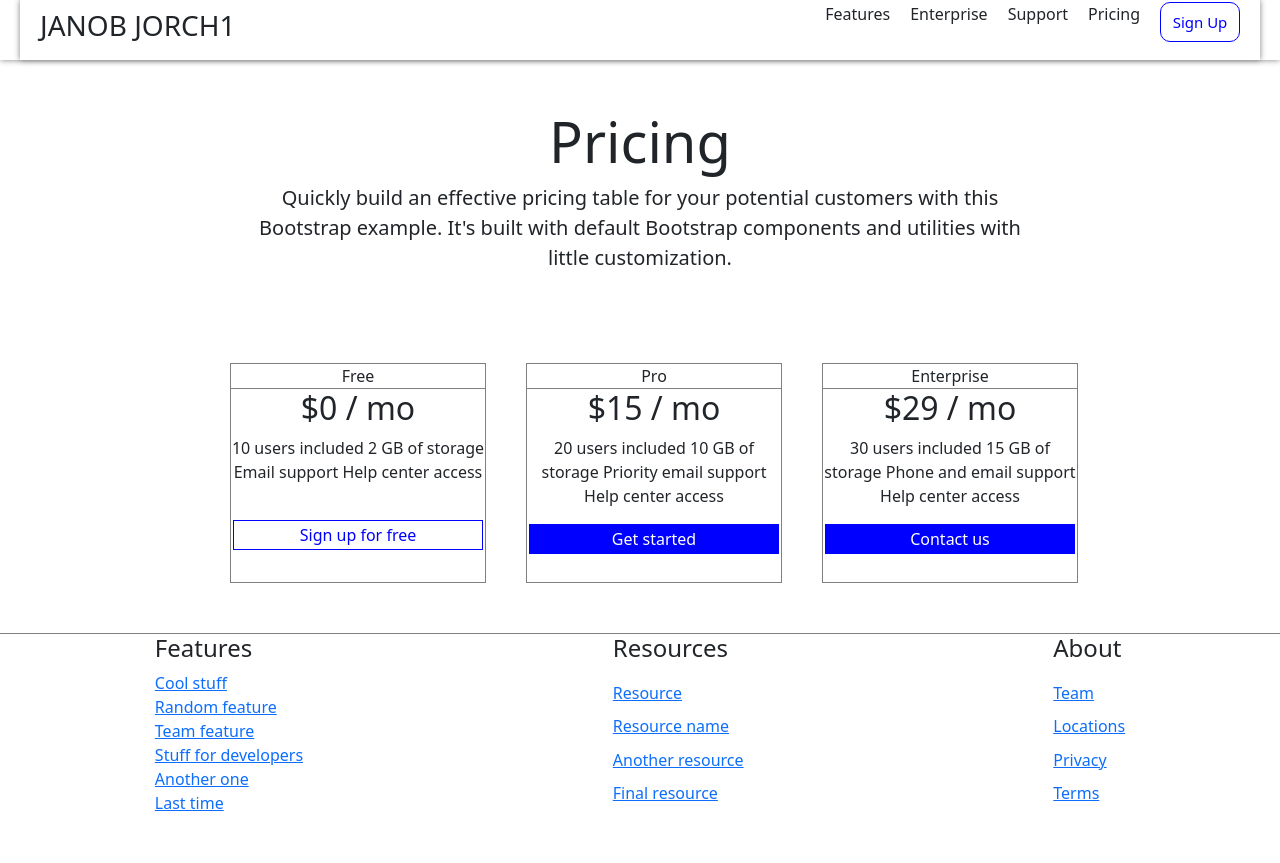
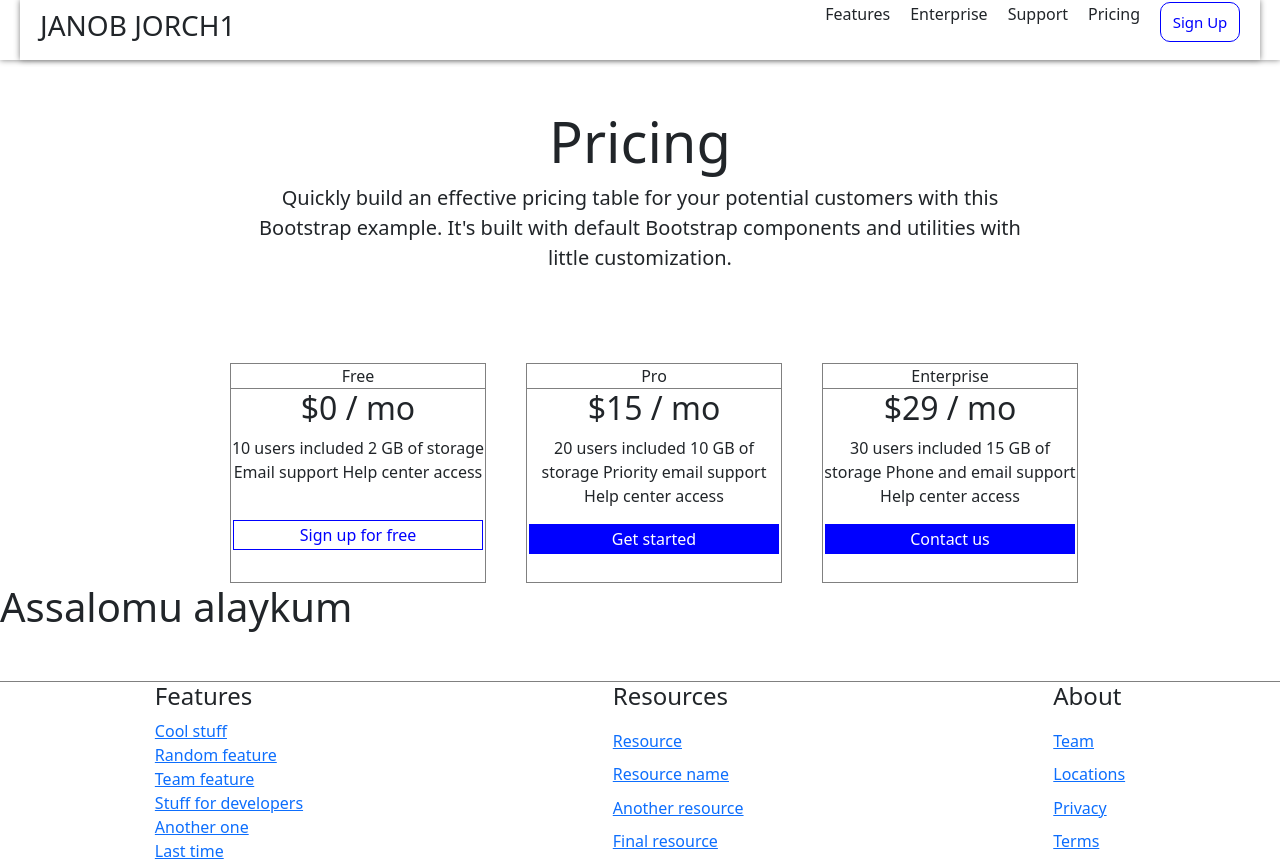
Before and after one commit to Juratbekdasturchi/loyihaffff, a React (Create React App) app: page / in a window 1280 px wide. Shown: the top 863 px of the page. Before the commit the page ends 815 px from the top, so only its background shows below. Built offline with nearby package versions, Linux system fonts and the light colour scheme.

Commit message:
Add new commiting

```diff
--- a/src/App.js
+++ b/src/App.js
@@ -58,6 +58,7 @@ function App() {
           </div>
         </div>
       </main>
+      <h1> Assalomu alaykum</h1>
       <footer>
         <div className='Features'>
           <h4>Features</h4>
```
